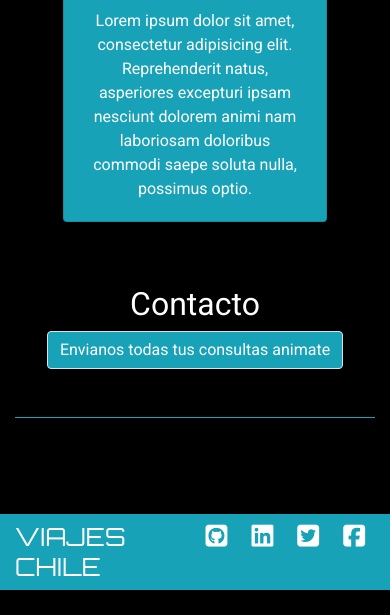
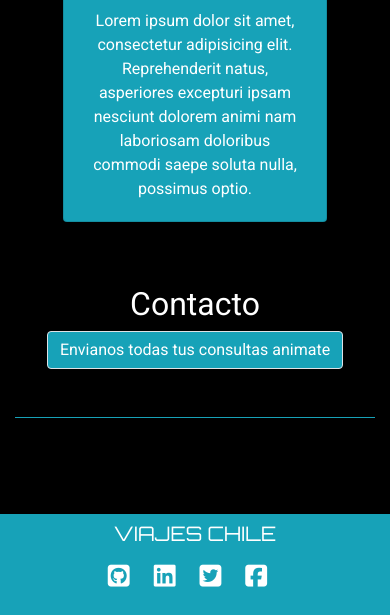
Before and after one commit to EdmonData/mi-prueba, a plain HTML site: page index.html in a window 390 px wide. Shown: the part 2359-2974 px from the top of the page. Before the commit the page ends 2949 px from the top, so only its background shows below. Drawn offline with nearby package versions, Linux system fonts and the light colour scheme; a script that the page names is missing.

Commit message:
detalles
se modifica footer responsivo

```diff
--- a/assets/css/styles.css
+++ b/assets/css/styles.css
@@ -66,7 +66,7 @@ footer a {
    display: none;
   }
   h4 {
-    font-size: 25px;
+    font-size: 20px;
     }
     .fab {
       font-size: 25px;
--- a/index.html
+++ b/index.html
@@ -196,10 +196,10 @@
   <footer class="bg-info ">
     <div class="container">
       <div class="row">
-        <div class="col-6">
+        <div class="col-12 col-md-6 text-center text-md-left">
           <h4>VIAJES CHILE</h4>
         </div>
-        <div class="col-6 text-right pl-0">
+        <div class="col-12 col-md-6 text-center text-md-right pl-0">
             <p data-toggle="tooltip" data-placement="right"  title="Acede a nuestras Redes Sociales">
                 <a href="https://github.com/" target="_blank">
                   <i class="fab fa-github-square fa-3x"></i>
```
